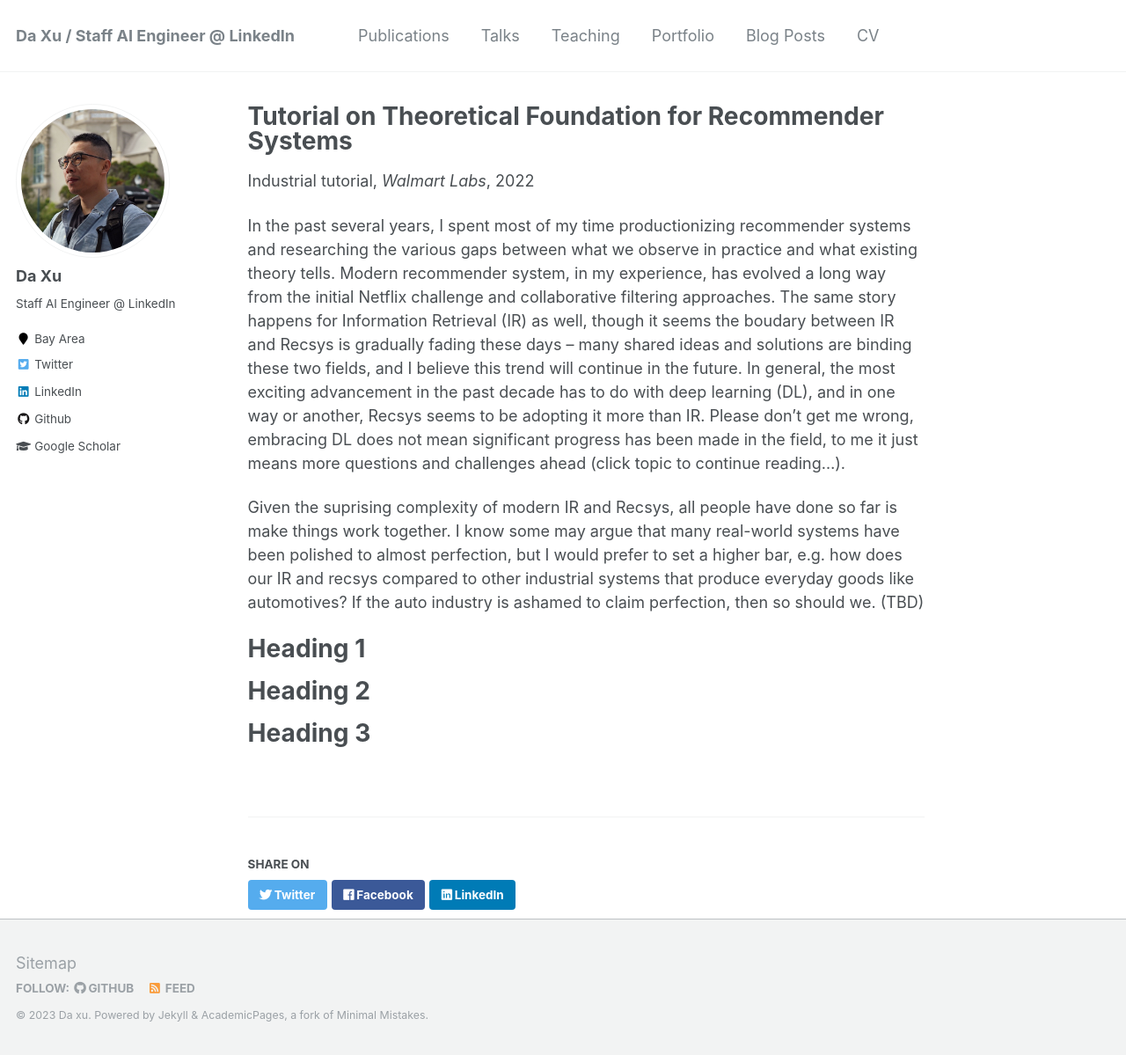
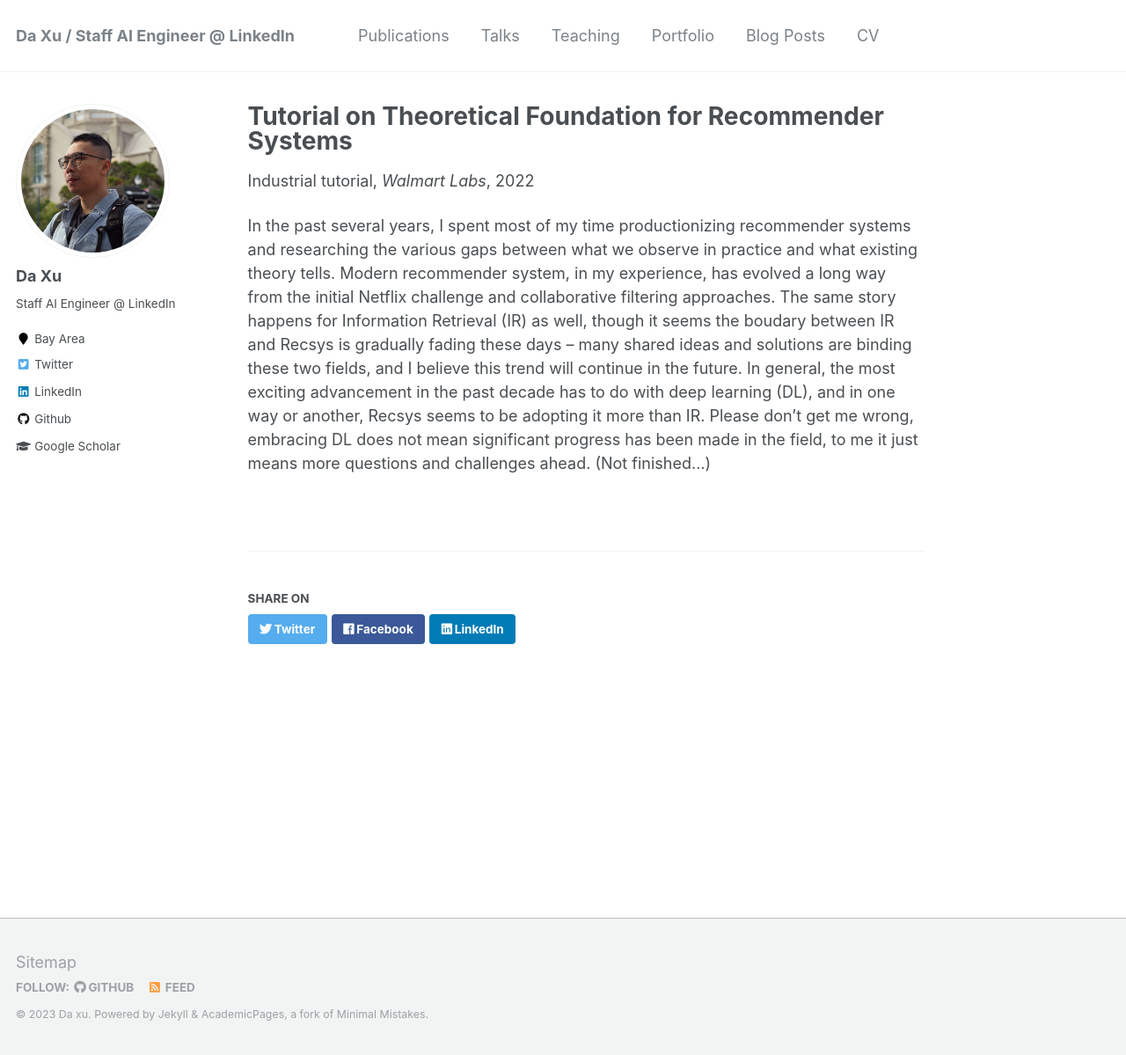
Before and after one commit to daxu5180/daxu5180.github.io, a Jekyll site: the page built from _teaching/Recsys-teaching.md, in a window 1280 px wide and 1199 px high. Shown: the whole window at 88% size. Built offline with Jekyll 4.4.1, drawn with Linux system fonts in a browser that asks for light colours.

Commit message:
update teaching

```diff
--- a/_teaching/Recsys-teaching.md
+++ b/_teaching/Recsys-teaching.md
@@ -8,17 +8,17 @@ date: 2022-08-01
 location: "CA, USA"
 ---
 
-In the past several years, I spent most of my time productionizing recommender systems and researching the various gaps between what we observe in practice and what existing theory tells. Modern recommender system, in my experience, has evolved a long way from the initial Netflix challenge and collaborative filtering approaches. The same story happens for Information Retrieval (IR) as well, though it seems the boudary between IR and Recsys is gradually fading these days -- many shared ideas and solutions are binding these two fields, and I believe this trend will continue in the future. In general, the most exciting advancement in the past decade has to do with deep learning (DL), and in one way or another, Recsys seems to be adopting it more than IR. Please don't get me wrong, embracing DL does not mean significant progress has been made in the field, to me it just means more questions and challenges ahead (click topic to continue reading...).
+In the past several years, I spent most of my time productionizing recommender systems and researching the various gaps between what we observe in practice and what existing theory tells. Modern recommender system, in my experience, has evolved a long way from the initial Netflix challenge and collaborative filtering approaches. The same story happens for Information Retrieval (IR) as well, though it seems the boudary between IR and Recsys is gradually fading these days -- many shared ideas and solutions are binding these two fields, and I believe this trend will continue in the future. In general, the most exciting advancement in the past decade has to do with deep learning (DL), and in one way or another, Recsys seems to be adopting it more than IR. Please don't get me wrong, embracing DL does not mean significant progress has been made in the field, to me it just means more questions and challenges ahead. (Not finished...)
 
-Given the suprising complexity of modern IR and Recsys, all people have done so far is make things work together. I know some may argue that many real-world systems have been polished to almost perfection, but I would prefer to set a higher bar, e.g. how does our IR and recsys compared to other industrial systems that produce everyday goods like automotives? If the auto industry is ashamed to claim perfection, then so should we. (TBD)
+<!-- Given the suprising complexity of modern IR and Recsys, all people have done so far is make things work together. I know some may argue that many real-world systems have been polished to almost perfection, but I would prefer to set a higher bar, e.g. how does our IR and recsys compared to other industrial systems that produce everyday goods like automotives? If the auto industry is ashamed to claim perfection, then so should we. (TBD) -->
 
 
 
-Heading 1
+<!-- Heading 1
 ======
 
 Heading 2
 ======
 
 Heading 3
-======
+====== -->
```
Also changed, not shown: 1 other file.
